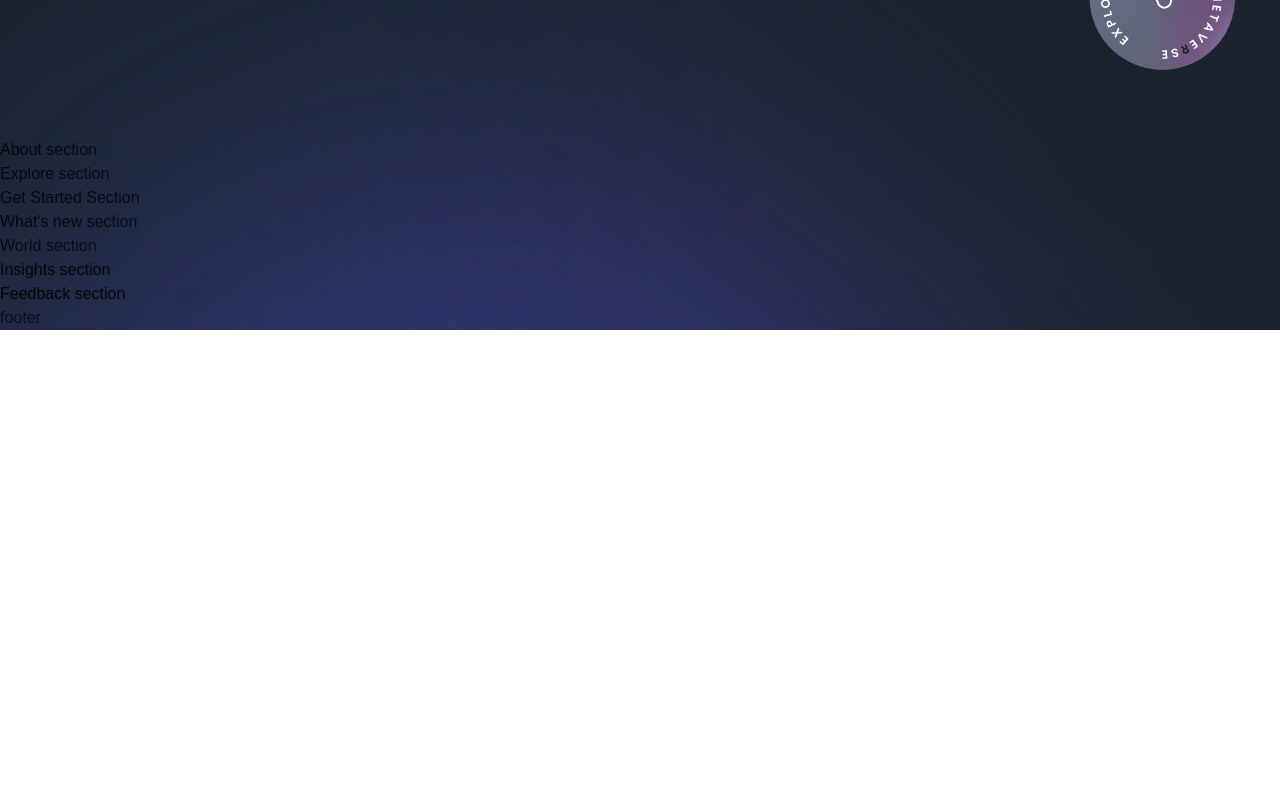
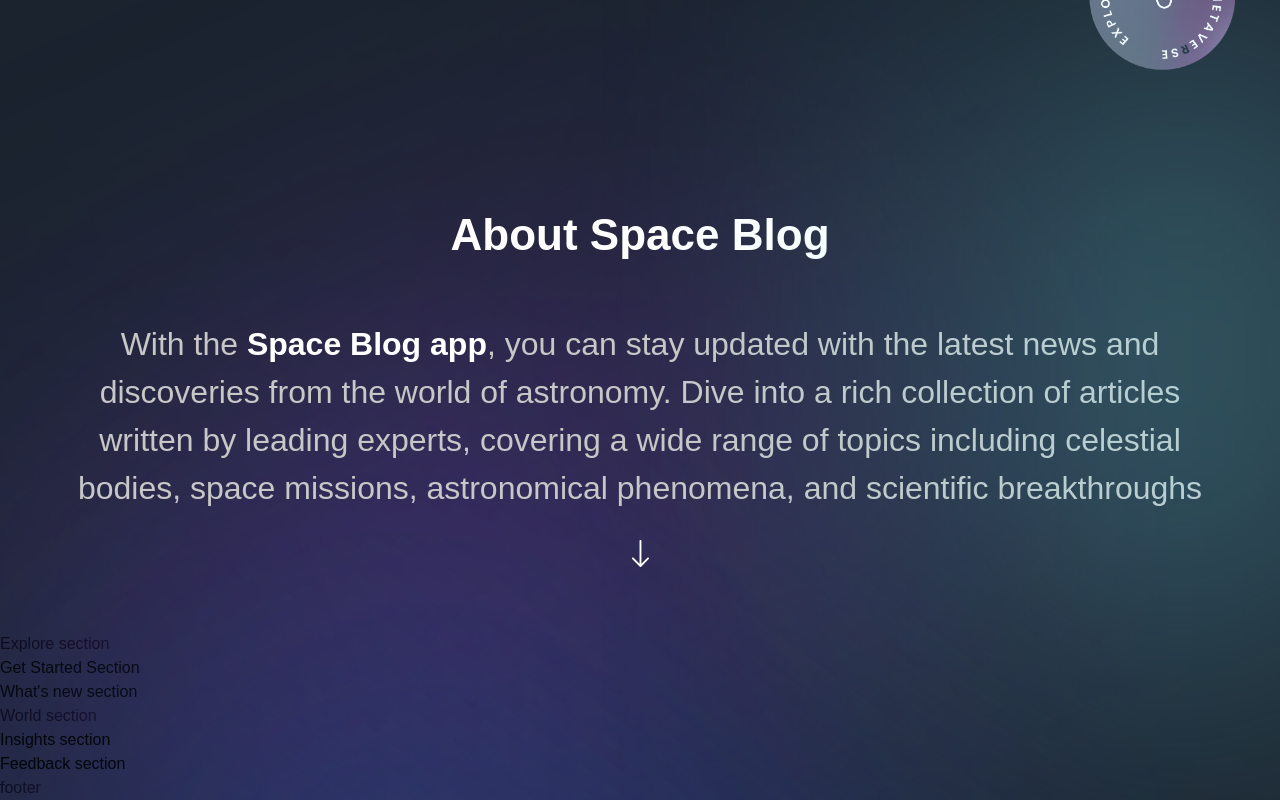
Before and after one commit to CakraDarma/Space-Blog, a Next.js app: page / in a window 1280 px wide. Shown: the part 966-1766 px from the top of the page. Before the commit the page ends 1296 px from the top, so only its background shows below. Built offline with nearby package versions, Linux system fonts and the light colour scheme; a web font is replaced by a local one.

Commit message:
add about section

```diff
--- a/components/CustomTexts.jsx
+++ b/components/CustomTexts.jsx
@@ -1,9 +1,28 @@
 'use client';
 
-export const TypingText = () => (
-  <p>Typing Text</p>
+import { motion } from 'framer-motion';
+import { textContainer, textVariant2 } from '../utils/motion';
+
+export const TypingText = ({ title, textStyles }) => (
+	<motion.p
+		variants={textContainer}
+		className={` text-[44px] text-white font-bold mb-11 ${textStyles}`}
+	>
+		{Array.from(title).map((letter, index) => (
+			<motion.span variants={textVariant2} key={index}>
+				{letter === ' ' ? '\u00A0' : letter}
+			</motion.span>
+		))}
+	</motion.p>
 );
 
-export const TitleText = () => (
-  <h2>Title Text</h2>
+export const TitleText = ({ title, textStyles }) => (
+	<motion.h2
+		variants={textVariant2}
+		initial='hidden'
+		whileInView='show'
+		className={`mt-[8px] font-bold md:text-[64px] text-[40px] text-white ${textStyles}`}
+	>
+		{title}
+	</motion.h2>
 );
--- a/sections/About.jsx
+++ b/sections/About.jsx
@@ -1,9 +1,43 @@
 'use client';
 
+import { motion } from 'framer-motion';
+import { TypingText } from '../components';
+
+import styles from '../styles';
+import { fadeIn, staggerContainer } from '../utils/motion';
+
 const About = () => (
-  <section>
-    About section
-  </section>
+	<section className={`${styles.paddings} relative z-10`}>
+		<div className='gradient-02 z-0' />
+		<motion.div
+			variants={staggerContainer}
+			initial='hidden'
+			whileInView='show'
+			viewport={{ once: true, amount: 0.25 }}
+			className={`${styles.innerWidth} mx-auto ${styles.flexCenter} flex-col`}
+		>
+			<TypingText title='About Space Blog' textStyles='text-center' />
+
+			<motion.p
+				variants={fadeIn('up', 'tween', 0.2, 1)}
+				className='mt-[8px] font-normal sm:text-[32px] text-[20px] text-center text-secondary-white'
+			>
+				With the{' '}
+				<span className='font-extrabold text-white'>Space Blog app</span>, you
+				can stay updated with the latest news and discoveries from the world of
+				astronomy. Dive into a rich collection of articles written by leading
+				experts, covering a wide range of topics including celestial bodies,
+				space missions, astronomical phenomena, and scientific breakthroughs
+			</motion.p>
+
+			<motion.img
+				variants={fadeIn('up', 'tween', 0.3, 1)}
+				src='/arrow-down.svg'
+				alt='arrow down'
+				className='w-[18px] h-[28px] object-contain mt-[28px]'
+			/>
+		</motion.div>
+	</section>
 );
 
 export default About;
```
